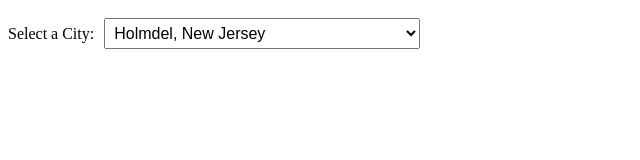
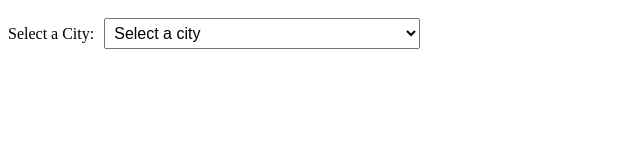
Before and after one commit to WitkowskiMichau/vue-training-from-start, a Vue app: page / in a window 1280 px wide. Shown: the top 160 px of the page, without its empty margins (0-640 px from the left). Built offline with nearby package versions, Linux system fonts and the light colour scheme.

Commit message:
vmodel and vif

```diff
--- a/src/App.vue
+++ b/src/App.vue
@@ -1,22 +1,28 @@
 <template>
   <div>
     <label for="citySelect">Select a City:</label>
-    <select id="citySelect">
-      <option v-for="city in cityList" :key="city">{{ city }}</option>
+    <select id="citySelect" v-model="selectedCity">
+      <option value="" disabled>Select a city</option>
+      <option v-for="city in cityList" :key="city" :value="city">{{ city }}</option>
     </select>
+    <p v-if="selectedCity">Selected City: {{ selectedCity }}</p>
   </div>
 </template>
 
 <script setup lang="ts">
+import { ref } from 'vue';
+
 const cityList = [
   'Holmdel, New Jersey',
   'Atlanta, Georgia',
   'San Francisco, California',
   'Basingstoke, United Kingdom',
-  'London, Shoreditch, United Kingadom',
+  'London, Shoreditch, United Kingdom',
   'London, Canary Wharf, United Kingdom',
   'Tel Aviv-Yafo, Israel'
 ];
+
+const selectedCity = ref('');
 </script>
 
 <style scoped>
```
